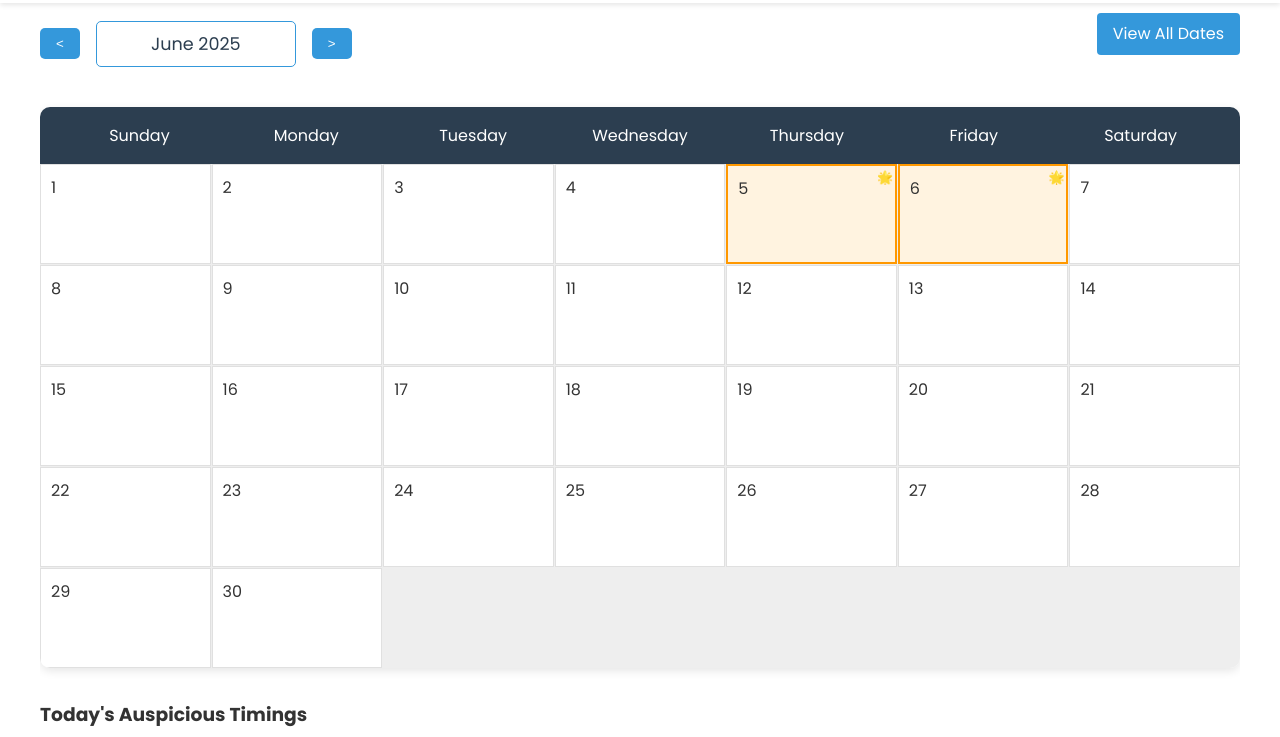
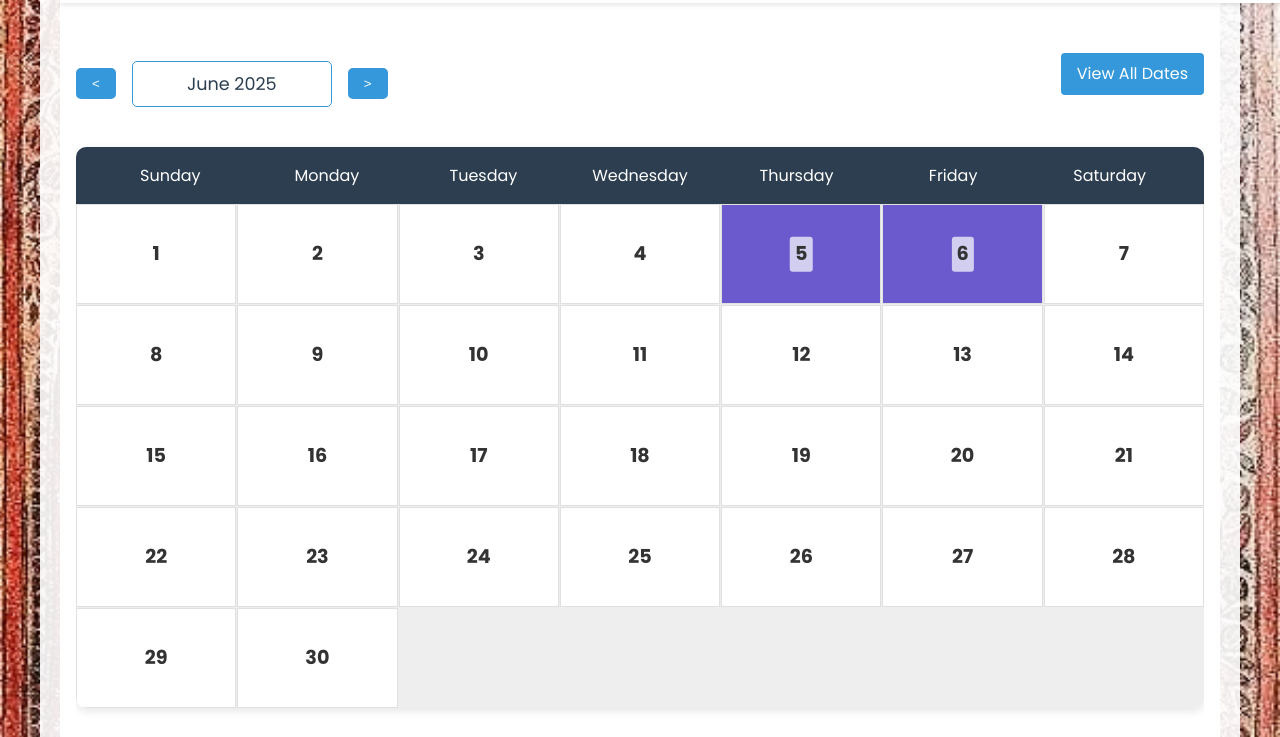
Before and after one commit to akj627/MithilaPanchaang, a plain HTML site: page index.html in a window 1280 px wide. Shown: the part 67-804 px from the top of the page. Drawn offline with Linux system fonts and the light colour scheme.

Commit message:
Applied background image. different colors work on the calendar...month selector is broken

```diff
--- a/script.js
+++ b/script.js
@@ -64,6 +64,13 @@ document.addEventListener('DOMContentLoaded', function() {
     };
 
     let panchangData = null;
+
+    const occasionColors = {
+        "Mundan": "#FF6347", // Tomato
+        "Upanayan": "#6A5ACD", // SlateBlue
+        "Festival": "#3CB371", // MediumSeaGreen
+        "Default": "#FFA500" // Orange for any other occasion
+    };
 
     // Load panchang data
     async function loadPanchangData() {
@@ -340,15 +347,32 @@ document.addEventListener('DOMContentLoaded', function() {
         for (let day = 1; day <= totalDays; day++) {
             const dayElement = document.createElement('div');
             dayElement.className = 'calendar-day';
-            dayElement.textContent = day;
 
-            // Check if the day is auspicious
-            if (checkAuspiciousDay(year, month, day)) {
-                dayElement.classList.add('auspicious');
-                const star = document.createElement('span');
-                star.className = 'auspicious-star';
-                star.textContent = '⭐';
-                dayElement.appendChild(star);
+            // Get day details
+            const dayData = getAuspiciousDayDetails(year, month, day);
+            const isAuspicious = checkAuspiciousDay(year, month, day);
+
+            const dateNum = document.createElement('div');
+            dateNum.classList.add('date-num');
+            dateNum.textContent = day;
+            dayElement.appendChild(dateNum);
+
+            if (isAuspicious) {
+                dayElement.classList.add('auspicious-day');
+
+                if (dayData && dayData.occasions && dayData.occasions.length > 0) {
+                    const numOccasions = dayData.occasions.length;
+                    const heightPerOccasion = 100 / numOccasions;
+
+                    dayData.occasions.forEach((occasion, index) => {
+                        const occasionBar = document.createElement('div');
+                        occasionBar.classList.add('occasion-bar');
+                        occasionBar.style.height = `${heightPerOccasion}%`;
+                        occasionBar.style.backgroundColor = occasionColors[occasion] || occasionColors['Default'];
+                        occasionBar.style.top = `${index * heightPerOccasion}%`;
+                        dayElement.appendChild(occasionBar);
+                    });
+                }
             }
 
             // Add click event to show details
--- a/styles.css
+++ b/styles.css
@@ -9,6 +9,20 @@ body {
     font-family: 'Poppins', sans-serif;
     line-height: 1.6;
     color: #333;
+    background-image: url('images/krishna--rada-madhubani-painting-12026.jpg');
+    background-size: cover;
+    background-repeat: no-repeat;
+    background-attachment: fixed;
+    background-position: center;
+}
+
+.container {
+    max-width: 1200px;
+    margin: 20px auto; /* Add margin to center and provide space */
+    background-color: rgba(255, 255, 255, 0.9); /* Semi-transparent white background */
+    padding: 20px;
+    border-radius: 8px;
+    box-shadow: 0 2px 10px rgba(0,0,0,0.1); /* Add a subtle shadow */
 }
 
 /* Header and Navigation */
@@ -330,17 +344,47 @@ section h2 {
 }
 
 .calendar-day {
-    background: white;
-    padding: 1rem;
-    min-height: 100px;
     position: relative;
-    cursor: pointer;
-    transition: transform 0.2s ease, box-shadow 0.2s ease;
+    width: 100%;
+    min-height: 90px;
+    display: flex;
+    align-items: center;
+    justify-content: center;
+    overflow: hidden;
+    background-color: white;
+    border: 1px solid #eee;
+    box-sizing: border-box;
+    transition: background-color 0.3s ease;
+}
+
+.date-num {
+    position: absolute;
+    top: 50%;
+    left: 50%;
+    transform: translate(-50%, -50%);
+    z-index: 3;
+    font-size: 1.2em;
+    font-weight: bold;
+    color: #333;
+    background-color: rgba(255, 255, 255, 0.7);
+    padding: 2px 5px;
+    border-radius: 3px;
+}
+
+.occasion-bar {
+    position: absolute;
+    left: 0;
+    width: 100%;
+    z-index: 1;
+}
+
+.auspicious-day {
+    border: 2px solid #FFA500;
 }
 
 .calendar-day:hover {
-    transform: translateY(-2px);
-    box-shadow: 0 4px 8px rgba(0,0,0,0.1);
+    background-color: rgba(255, 255, 255, 0.8);
+    cursor: pointer;
 }
 
 .calendar-day.today {
@@ -860,11 +904,9 @@ footer {
 
 .month-grid {
     display: grid;
-    grid-template-columns: repeat(3, 1fr);
-    gap: 0.5rem;
-    margin-bottom: 1rem;
-    padding-bottom: 1rem;
-    border-bottom: 1px solid #eee;
+    grid-template-columns: repeat(7, 1fr);
+    gap: 5px;
+    width: 100%;
 }
 
 .month-item {
@@ -1105,3 +1147,33 @@ footer {
 .list-link:hover {
     background-color: #2980b9;
 }
+
+.date-cell {
+    flex-grow: 1;
+    text-align: center;
+    padding: 10px 0;
+    font-size: 1.2em;
+    font-weight: bold;
+    color: #333;
+    position: relative;
+}
+
+.occasion-dots {
+    position: absolute;
+    bottom: 5px;
+    left: 50%;
+    transform: translateX(-50%);
+    display: flex;
+    gap: 2px;
+}
+
+.occasion-dot {
+    width: 8px;
+    height: 8px;
+    border-radius: 2px;
+}
+
+.calendar-day.empty {
+    background-color: #f0f0f0;
+    border: 1px solid #eee;
+}
```
Also changed, not shown: images/krishna--rada-madhubani-painting-12026.jpg (added), 1 other file.
